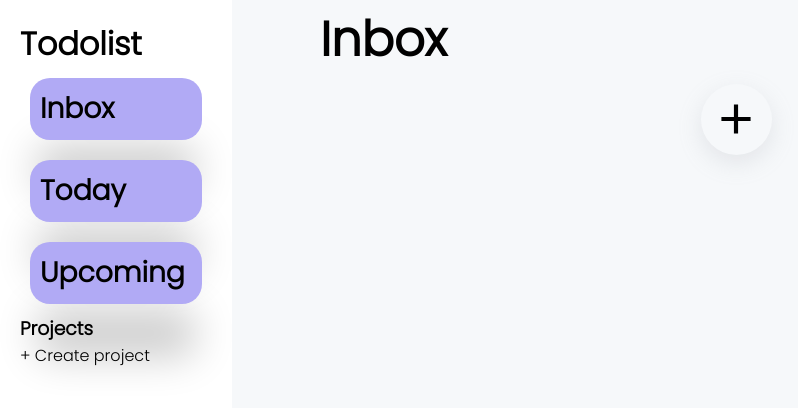
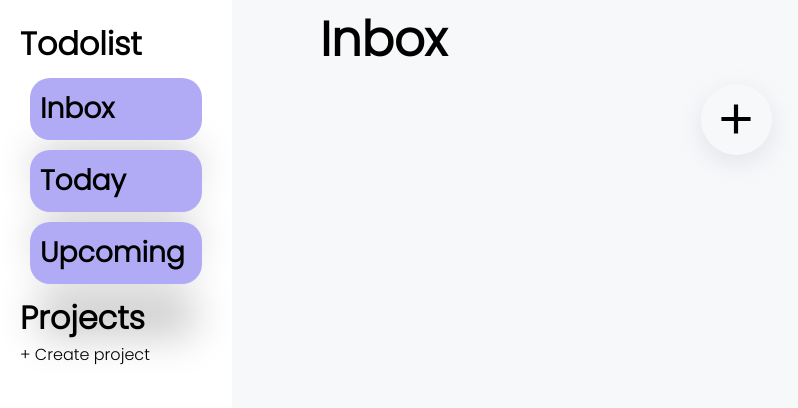
Before and after one commit to lnicepei/todo, a website built with webpack: page dist/index.html in a window 1280 px wide. Shown: the top 408 px of the page, without its empty margins (0-798 px from the left). Built offline with nearby package versions, Linux system fonts and the light colour scheme.

Commit message:
Separate projects from inbox and etc

```diff
--- a/dist/index.html
+++ b/dist/index.html
@@ -10,6 +10,7 @@
 <body>
     <div class="project-name blur"></div>
     <div class="sidebar blur">
+        <div class="sidebar__top">
             <div class="logo">
                 <h1>Todolist</h1>
             </div>
@@ -22,10 +23,13 @@
             <div class="upcoming">
                 <h3>Upcoming</h3>
             </div>
-        <h3>Projects</h3>
+        </div>
+        <div class="sidebar__bottom">
+            <h1>Projects</h1>
             <div class="projects">
             </div>
             <div class="projects__btn">+ Create project</div>
+        </div>
     </div>
     <div class="popup-container" autocomplete="off">
         <div class="popup-container__form">
```
Lines whose indentation alone changed are shown as unchanged.
